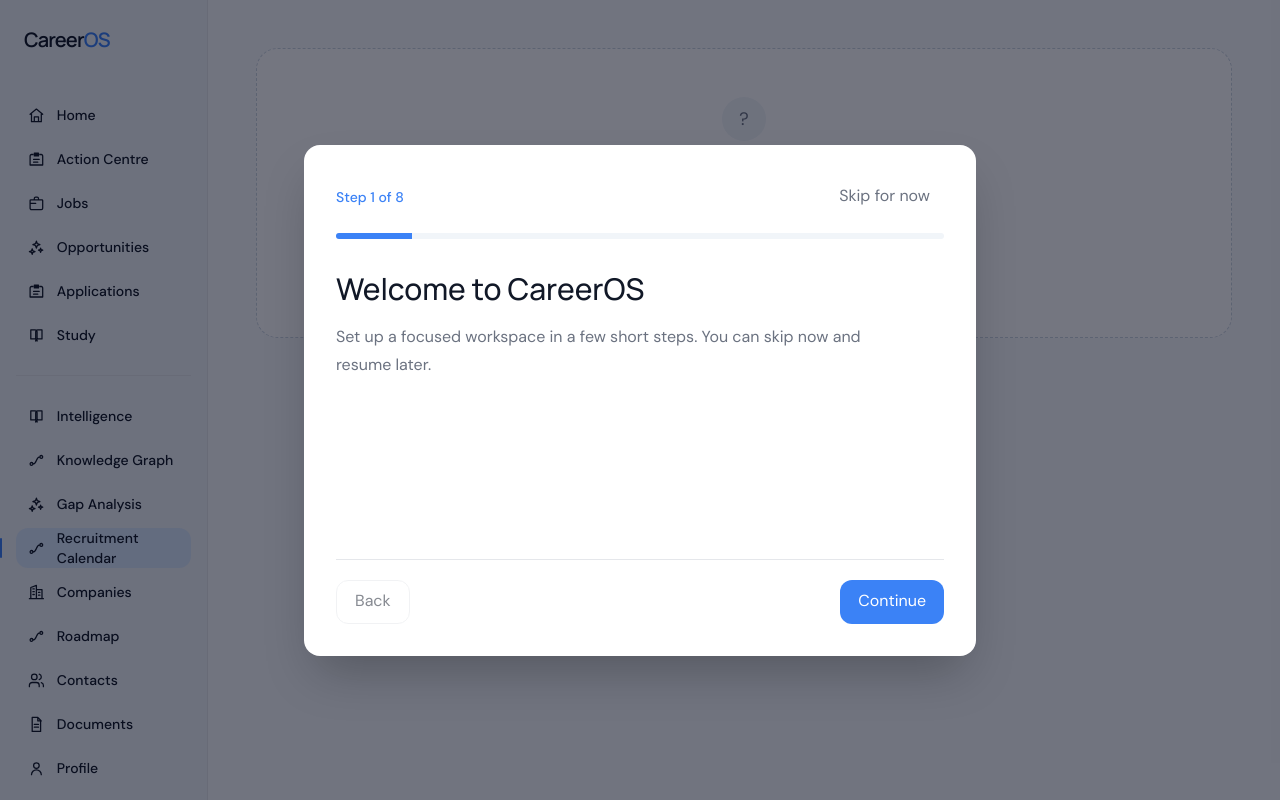
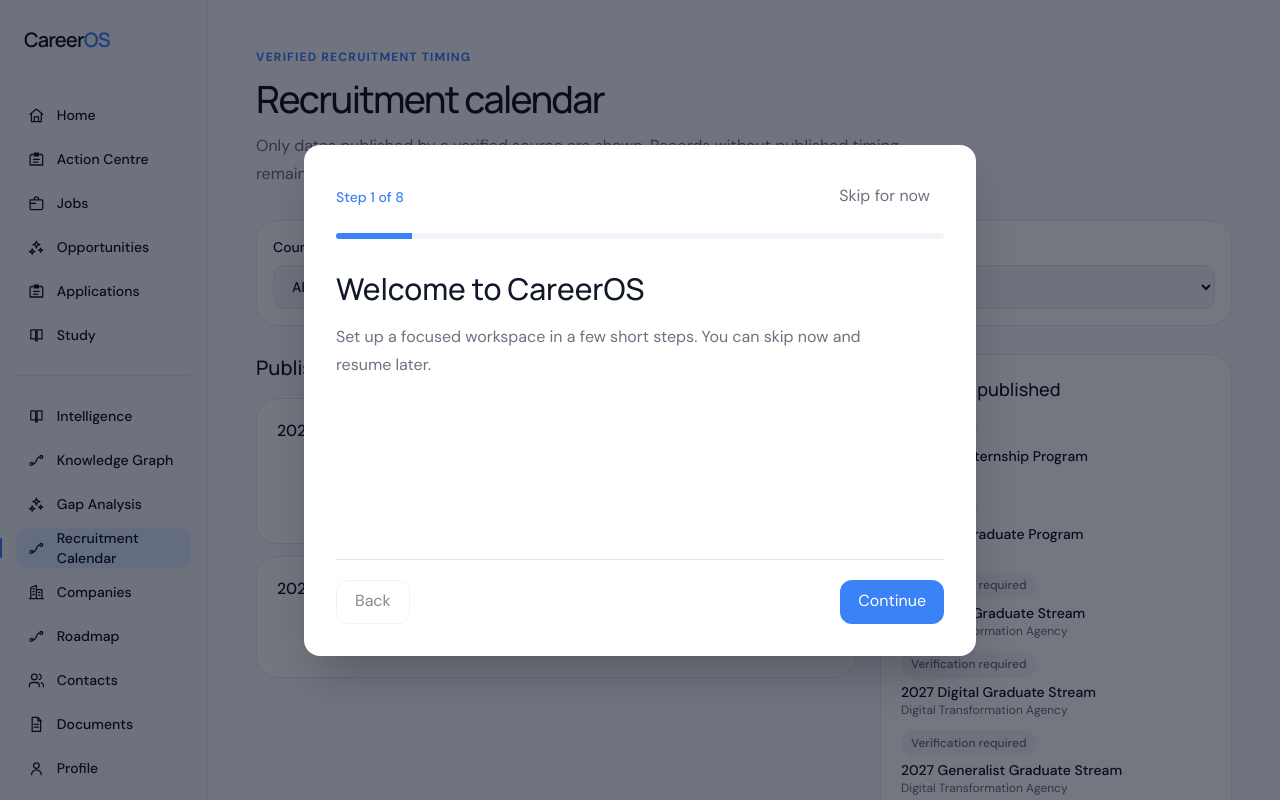
Before and after one commit to jasmineYuhanYuan/CareerOS, a Next.js app: page /recruitment-calendar in a window 1280 px wide. Before the commit this address had no page. Shown: the top 800 px of the page. Built offline with nearby package versions, Linux system fonts and the light colour scheme.

Commit message:
feat: add verified recruitment calendar

```diff
--- /dev/null
+++ b/src/app/recruitment-calendar/page.tsx
@@ -0,0 +1,5 @@
+import { RecruitmentCalendar } from "@/components/recruitment-calendar/recruitment-calendar";
+
+export default function RecruitmentCalendarPage() {
+  return <RecruitmentCalendar />;
+}
--- /dev/null
+++ b/src/components/recruitment-calendar/recruitment-calendar.tsx
@@ -0,0 +1,46 @@
+"use client";
+
+import { useMemo, useState } from "react";
+import { PageHeading } from "@/components/ui/page-heading";
+import { Select } from "@/components/ui/form-field";
+import { StatusBadge } from "@/components/ui/status-badge";
+import { opportunities } from "@/data/opportunities";
+import { deriveOpportunityLifecycle } from "@/lib/opportunity-lifecycle";
+import { useCareerOS } from "@/providers/careeros-provider";
+import { useLanguage } from "@/providers/language-provider";
+import type { OpportunityLifecycle } from "@/types/domain";
+
+export function RecruitmentCalendar() {
+  const { activeWorkspace } = useCareerOS();
+  const { language } = useLanguage();
+  const zh = language === "zh-CN";
+  const [country, setCountry] = useState("All");
+  const [lifecycle, setLifecycle] = useState<OpportunityLifecycle | "All">("All");
+  const records = useMemo(() => opportunities.map((opportunity) => ({
+    opportunity,
+    lifecycle: deriveOpportunityLifecycle(opportunity, "2026-07-30"),
+  })).filter((item) => country === "All" || item.opportunity.country === country)
+    .filter((item) => lifecycle === "All" || item.lifecycle === lifecycle)
+    .sort((a, b) => (a.opportunity.deadline ?? "9999").localeCompare(b.opportunity.deadline ?? "9999")), [country, lifecycle]);
+  const dated = records.filter((item) => item.opportunity.deadline);
+  const undated = records.filter((item) => !item.opportunity.deadline);
+  const sessions = activeWorkspace.applications.flatMap((application) => (application.sessions ?? [])
+    .filter((session) => Boolean(session.scheduledAt))
+    .map((session) => ({ application, session })))
+    .sort((a, b) => a.session.scheduledAt.localeCompare(b.session.scheduledAt));
+
+  return <div className="page-enter">
+    <PageHeading eyebrow={zh ? "已核验招聘时间" : "Verified recruitment timing"} title={zh ? "招聘日历" : "Recruitment calendar"} description={zh ? "只显示官方来源中的日期。没有发布日期或截止日期的项目保持“日期未知”。" : "Only dates published by a verified source are shown. Records without published timing remain explicitly undated."} />
+    <div className="surface-card mb-7 grid gap-4 p-4 sm:grid-cols-2">
+      <label className="text-sm font-medium">{zh ? "国家" : "Country"}<Select value={country} onChange={(event) => setCountry(event.target.value)}><option>All</option>{Array.from(new Set(opportunities.map((item) => item.country))).sort().map((value) => <option key={value}>{value}</option>)}</Select></label>
+      <label className="text-sm font-medium">{zh ? "生命周期" : "Lifecycle"}<Select value={lifecycle} onChange={(event) => setLifecycle(event.target.value as OpportunityLifecycle | "All")}><option>All</option>{(["Open", "Upcoming", "Closing soon", "Closed", "Expired", "Archived", "Verification required"] as OpportunityLifecycle[]).map((value) => <option key={value}>{value}</option>)}</Select></label>
+    </div>
+    <div className="grid gap-6 xl:grid-cols-[1fr_22rem]">
+      <section><h2 className="mb-4 font-display text-xl font-medium">{zh ? "已发布日期" : "Published dates"}</h2>{dated.length ? <div className="space-y-3">{dated.map(({ opportunity, lifecycle: status }) => <article key={opportunity.id} className="surface-card grid gap-3 p-5 sm:grid-cols-[8rem_1fr]"><time dateTime={opportunity.deadline} className="font-medium">{opportunity.deadline}</time><div><div className="flex flex-wrap gap-2"><StatusBadge status={status === "Closing soon" ? "warning" : status === "Open" ? "positive" : "neutral"}>{status}</StatusBadge><StatusBadge>{opportunity.country}</StatusBadge></div><h3 className="mt-2 font-medium">{opportunity.title}</h3><p className="text-sm text-[var(--text-secondary)]">{opportunity.organisationName}</p></div></article>)}</div> : <p className="surface-card border-dashed p-8 text-sm text-[var(--text-secondary)]">{zh ? "当前筛选没有已发布日期。" : "No published dates match these filters."}</p>}</section>
+      <aside className="space-y-6">
+        <section className="surface-card p-5"><h2 className="font-display text-lg font-medium">{zh ? "日期未知" : "Date not published"}</h2><ul className="mt-3 space-y-3">{undated.map(({ opportunity, lifecycle: status }) => <li key={opportunity.id}><StatusBadge>{status}</StatusBadge><p className="mt-1 text-sm font-medium">{opportunity.title}</p><p className="text-xs text-[var(--text-secondary)]">{opportunity.organisationName}</p></li>)}</ul></section>
+        <section className="surface-card p-5"><h2 className="font-display text-lg font-medium">{zh ? "个人面试与 OA" : "Personal interview and OA sessions"}</h2>{sessions.length ? <ul className="mt-3 space-y-3">{sessions.map(({ application, session }) => <li key={session.id}><time className="text-xs text-[var(--text-tertiary)]">{session.scheduledAt}</time><p className="font-medium">{session.type}: {application.organisationName}</p><p className="text-sm text-[var(--text-secondary)]">{session.stage || session.status}</p></li>)}</ul> : <p className="mt-3 text-sm text-[var(--text-secondary)]">{zh ? "没有已安排会话。" : "No scheduled sessions."}</p>}</section>
+      </aside>
+    </div>
+  </div>;
+}
```
